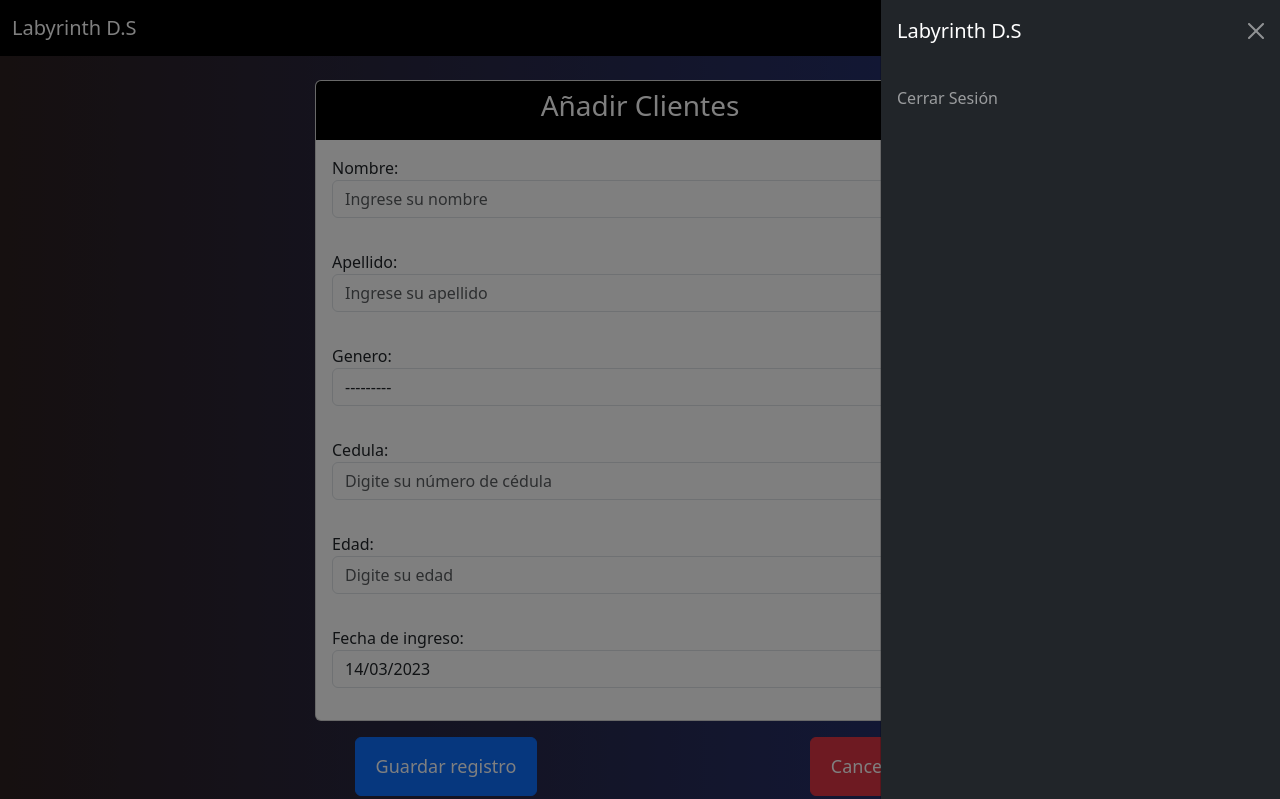
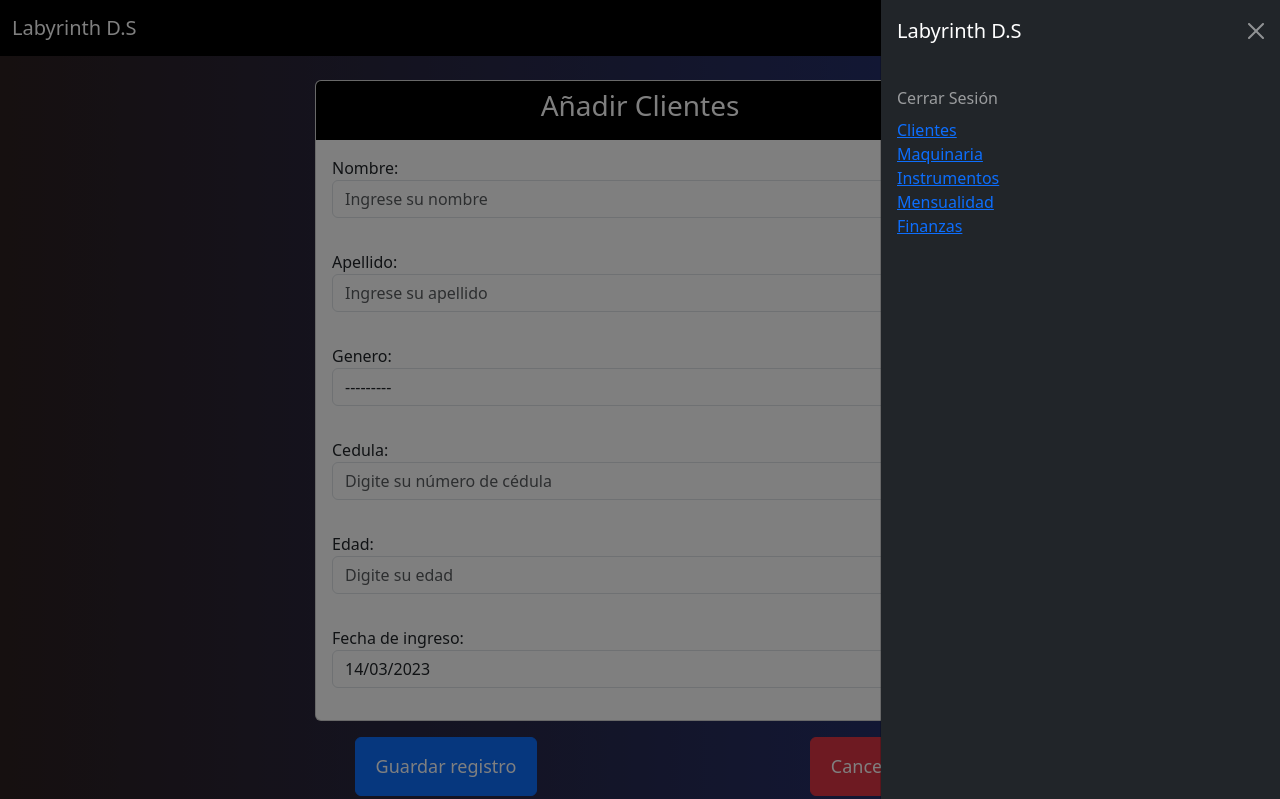
Before and after one commit to MartinVelez2002/Gym_System-main, a Django app: page /clientes/crear_cliente/ in a window 1280 px wide, after a click that opens the changed part. Shown: the top 799 px of the page. Run offline with Django 4.2, Linux system fonts and the light colour scheme; a user stored in the database is signed in; some libraries are stand-ins or nearby versions.

Commit message:
Cambios en Settings

```diff
--- a/templates/navbar.html
+++ b/templates/navbar.html
@@ -18,6 +18,21 @@
                     <span class="nav-text">
                       <a class="nav-link" href="{% url 'logout' %}">Cerrar Sesión</a>
                     </span>
+                    <span class="nav-text">
+                        <a href="{% url 'clientes:detalle_cliente' %}"> Clientes </a>
+                    </span>
+                    <span class="nav-text">
+                        <a href="{% url 'maquinaria:detalle_maquinaria' %}"> Maquinaria </a>
+                    </span>
+                    <span class="nav-text">
+                        <a href="{% url 'instrumentos:detalle_instrumento' %}"> Instrumentos </a>
+                    </span>
+                    <span class="nav-text">
+                        <a href="{% url 'mensualidad:detalle_mensualidad' %}"> Mensualidad </a>
+                    </span>
+                    <span class="nav-text">
+                        <a href="{% url 'finanzas:detalle_finanzas' %}"> Finanzas </a>
+                    </span>
                 </ul>
             </div>
         </div>
```
